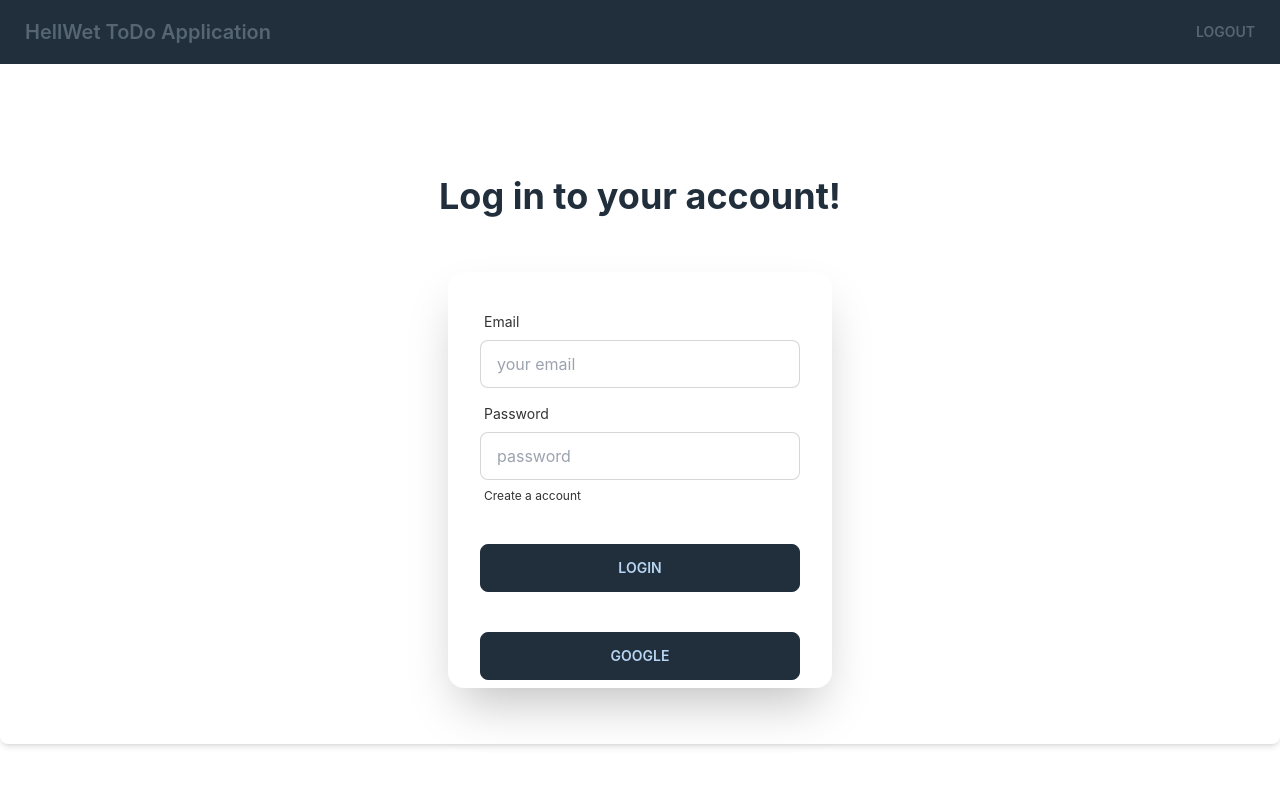
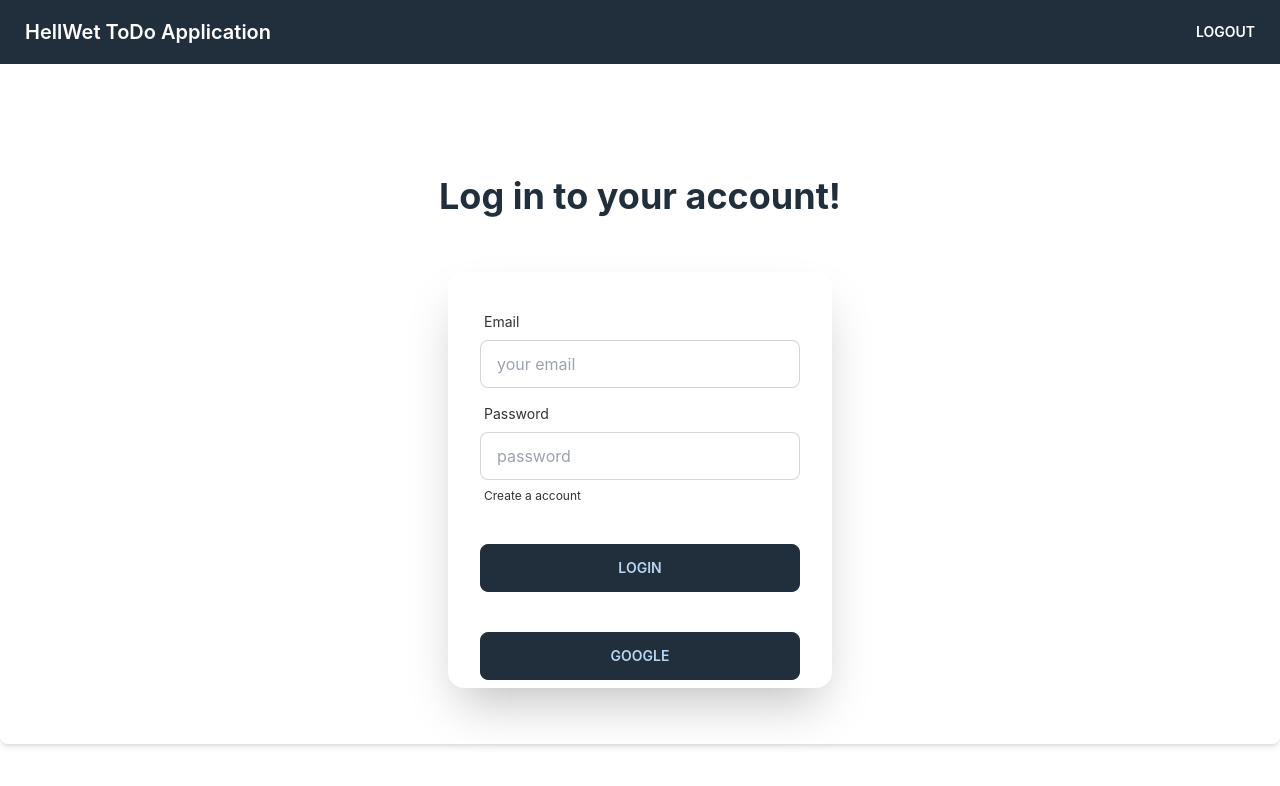
Before and after one commit to sabbir-mahmud/hellwet_todo, a React (Create React App) app: page /login in a window 1280 px wide. Shown: the top 786 px of the page. Built offline with nearby package versions, Linux system fonts and the light colour scheme; no server answers.

Commit message:
Created notification bug fixed

```diff
--- a/src/components/Navbar/Navbar.js
+++ b/src/components/Navbar/Navbar.js
@@ -1,5 +1,4 @@
 import React from "react";
-import { Link } from "react-router-dom";
 import useUser from "../../hooks/useUser";
 
 const Navbar = () => {
@@ -8,18 +7,15 @@ const Navbar = () => {
     <div className="bg-primary">
       <div className="navbar container mx-auto">
         <div className="flex-1">
-          <Link
-            to="/"
-            className="btn btn-ghost normal-case text-secondary text-xl"
-          >
+          <p className="btn btn-ghost normal-case text-base-100 text-xl">
             HellWet ToDo Application
-          </Link>
+          </p>
         </div>
         <div className="flex-none gap-2">
           <div className="dropdown dropdown-end">
             <button
               onClick={() => handleLogout()}
-              className="btn btn-ghost text-secondary"
+              className="btn btn-ghost text-base-100"
             >
               Logout
             </button>
```
